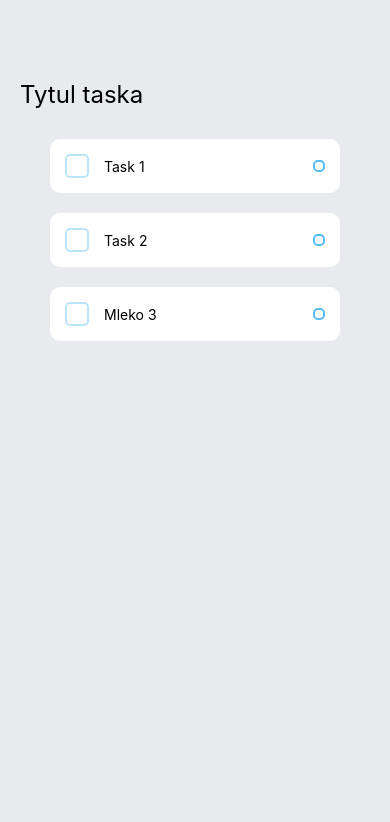
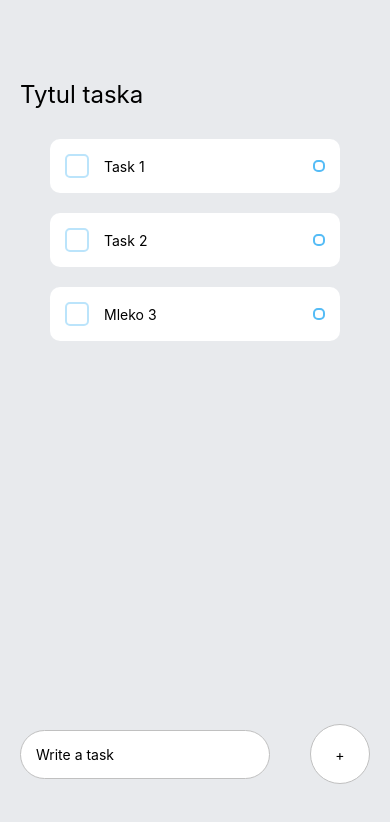
Before and after one commit to MoBsTe/react-native, a React Native app: screen / in a window 390 px wide. Shown: the top 822 px of the page. Built offline with nearby package versions, Linux system fonts and the light colour scheme.

Commit message:
add input add todo

```diff
--- a/App.js
+++ b/App.js
@@ -1,5 +1,5 @@
 import { StatusBar } from 'expo-status-bar';
-import { StyleSheet, Text, View } from 'react-native';
+import { StyleSheet, Text, View, KeyboardAvoidingView, Keyboard, ScrollView, TouchableOpacity, TextInput } from 'react-native';
 import Task from './components/Task';
 
 export default function App() {
@@ -13,6 +13,15 @@
           <Task text="Mleko 3" />
         </View>
       </View>
+
+      <KeyboardAvoidingView style={styles.writeTaskWrapper}>
+        <TextInput style={styles.input} placeholder={'Write a task'} />
+        <TouchableOpacity onPress={() => handleAddTask}>
+          <View style={styles.addWrapper}>
+            <Text style={styles.addText}>+</Text>
+          </View>
+        </TouchableOpacity>
+      </KeyboardAvoidingView>
     </View>
   );
 }
@@ -34,5 +43,35 @@
   },
   items: {
     margin: 30,
+  },
+  writeTaskWrapper: {
+    position: 'absolute',
+    bottom: 60,
+    width: '100%',
+    flexDirection: 'row',
+    justifyContent: 'space-around',
+    alignItems: 'center',
+  },
+  input: {
+    paddingVertical: 15,
+    paddingHorizontal: 15,
+    backgroundColor: '#fff',
+    borderRadius: 60,
+    borderColor: '#c0c0c0',
+    borderWidth: 1,
+    width: 250,
+  },
+  addWrapper: {
+    width: 60,
+    height: 60,
+    backgroundColor: '#fff',
+    borderRadius: 60,
+    justifyContent: 'center',
+    alignItems: 'center',
+    borderColor: '#c0c0c0',
+    borderWidth: 1,
+  },
+  addText: {
   }
+
 });
```
